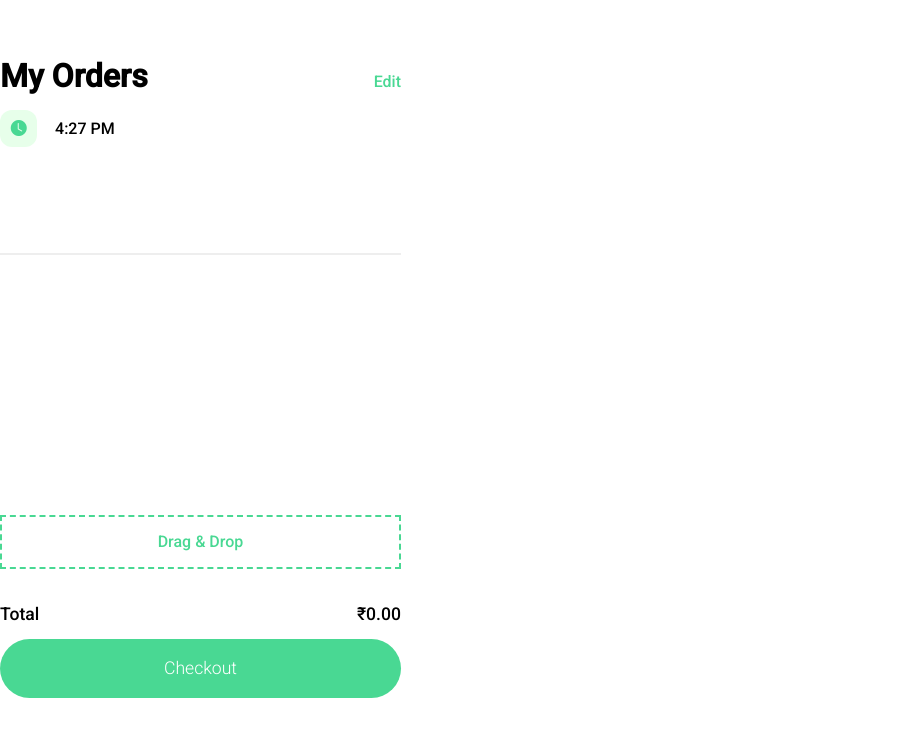
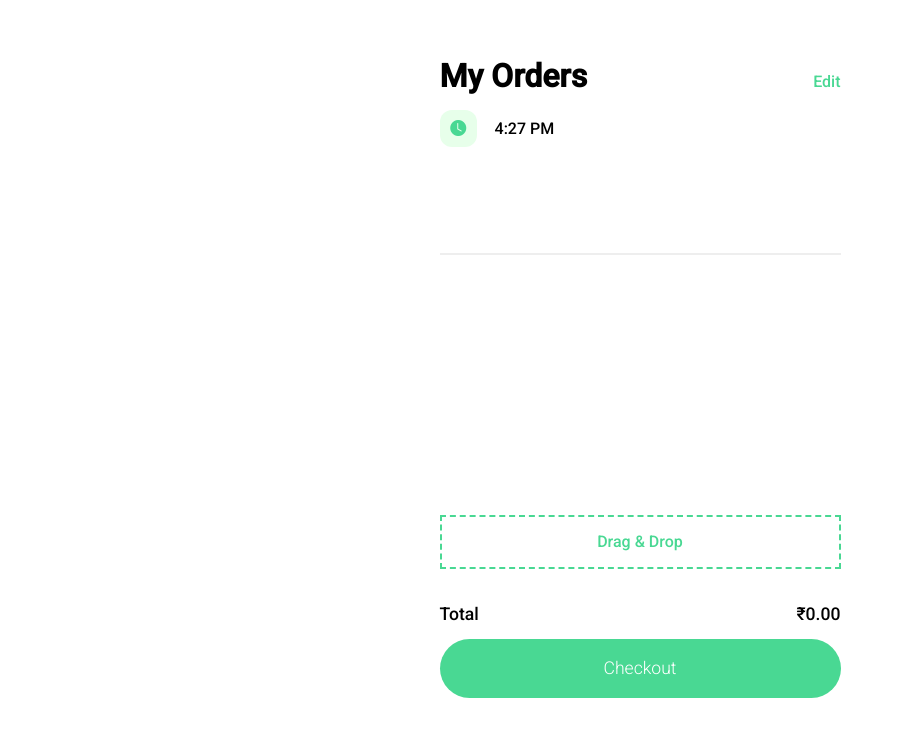
Before and after one commit to r12esh/food-order-web-app, a React (Create React App) app: page /checkout in a window 1280 px wide. Shown: the top 736 px of the page, without its empty margins (0-904 px from the left). Built offline with nearby package versions, Linux system fonts and the light colour scheme.

Commit message:
Checkout page

```diff
--- a/src/components/CheckOutPage.jsx
+++ b/src/components/CheckOutPage.jsx
@@ -3,7 +3,10 @@ import OrderColumn from "./OrderColumn";
 
 const CheckOutPage = () => {
   return (
-    <OrderColumn/>
+    <div className="Checkout-Page">
+      <OrderColumn/>
+    </div>
+
   );
 };
 
--- a/src/desktop.css
+++ b/src/desktop.css
@@ -459,3 +459,11 @@ code {
   cursor: pointer;
   color: white;
 }
+
+.Checkout-Page {
+  height: 100vh;
+  width: 100vw;
+  display: flex;
+  justify-content: center;
+  align-items: center;
+}
```
